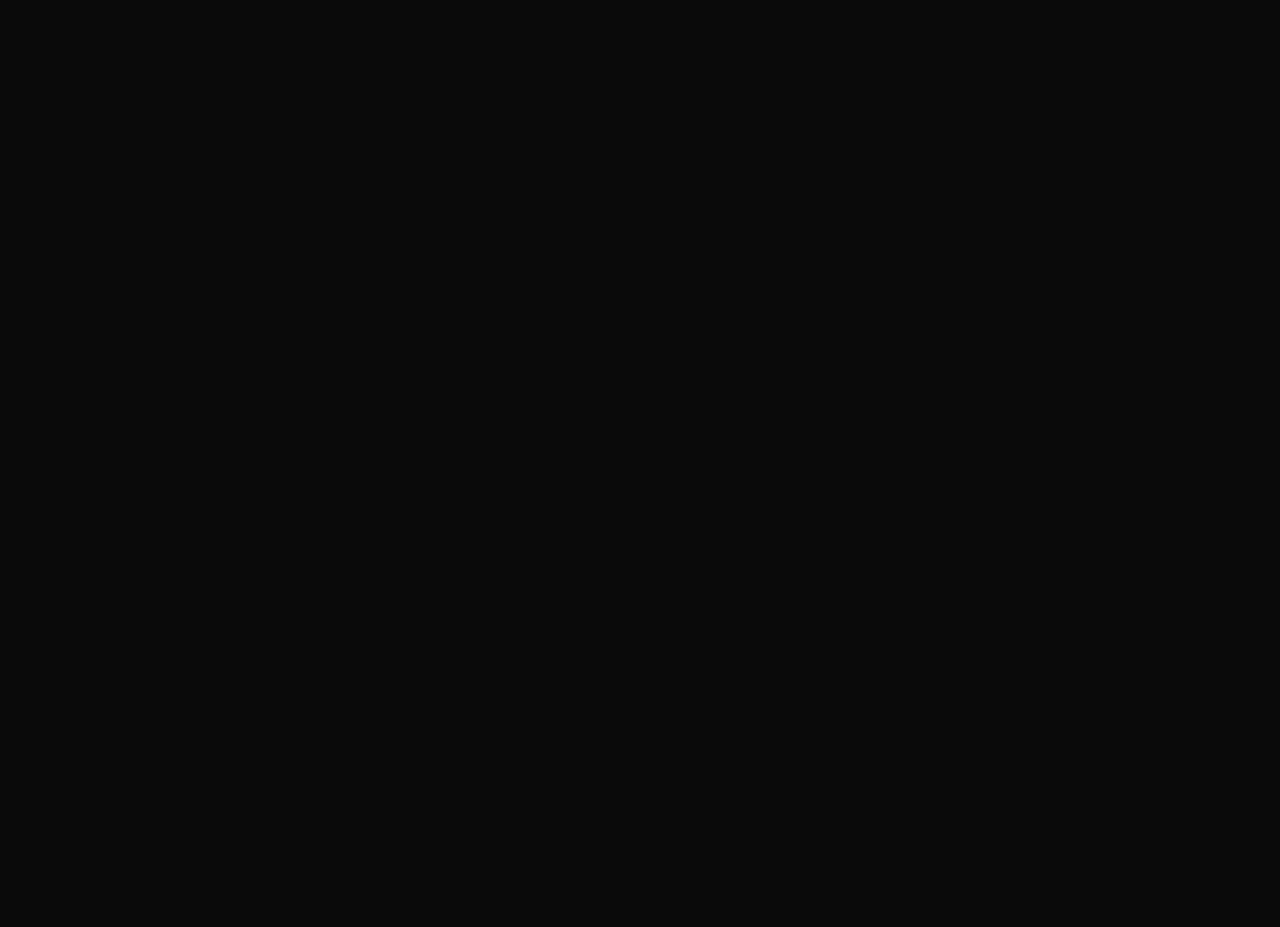
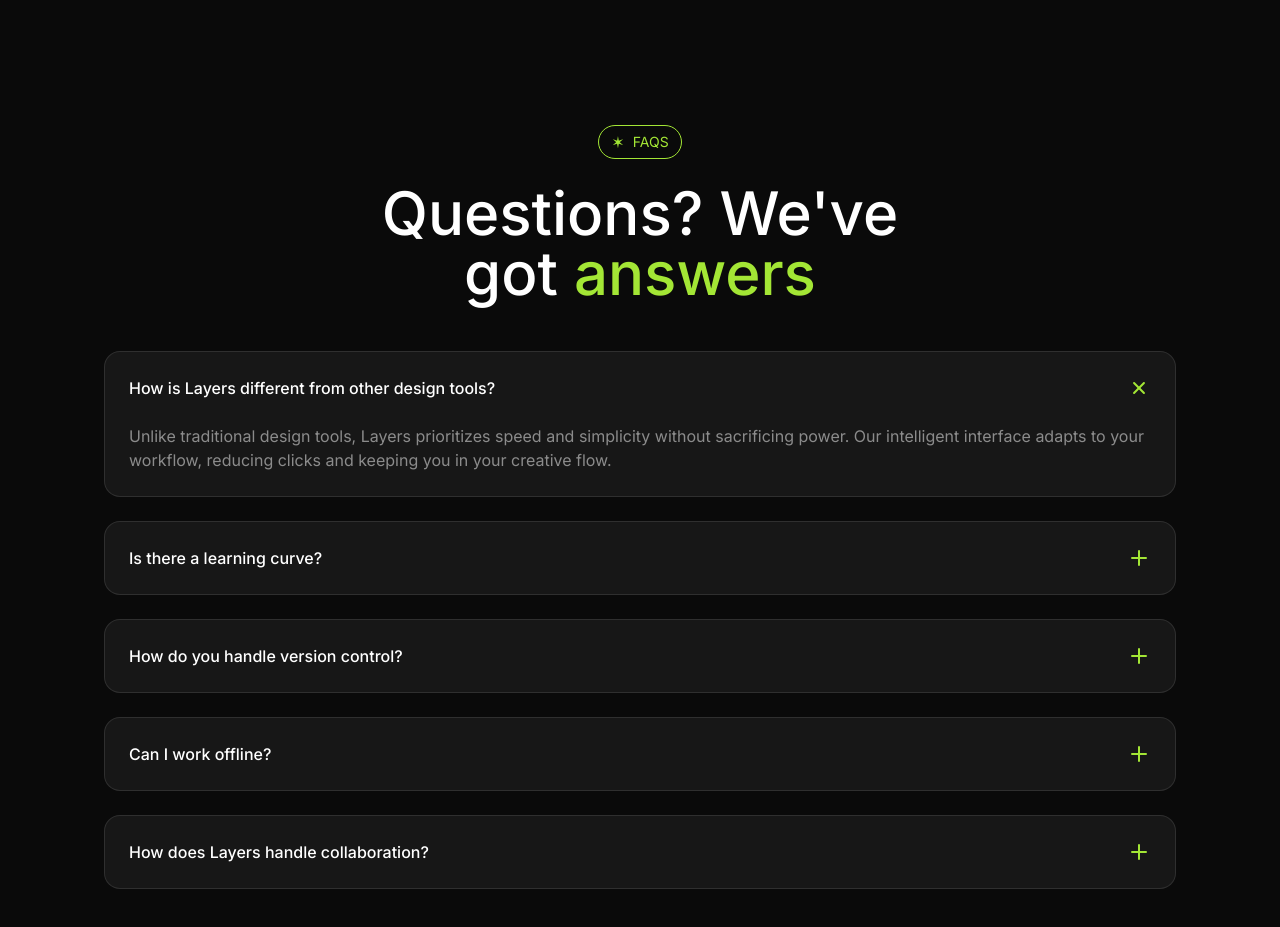
Before and after one commit to riyan047/Layers-SaaS-landing-Page, a Next.js app: page / in a window 1280 px wide. Shown: the part 3900-4827 px from the top of the page. Built offline with nearby package versions, Linux system fonts and the light colour scheme.

Commit message:
faq section

```diff
--- a/src/app/page.tsx
+++ b/src/app/page.tsx
@@ -1,3 +1,4 @@
+import Faqs from "@/sections/Faqs";
 import Features from "@/sections/Features";
 import Hero from "@/sections/Hero";
 import Integrations from "@/sections/Integrations";
@@ -14,6 +15,7 @@
             <Introduction />
             <Features/>
             <Integrations />
+            <Faqs />
         </>
     )
 }
--- a/src/sections/Faqs.tsx
+++ b/src/sections/Faqs.tsx
@@ -1,3 +1,8 @@
+import Tag from "@/components/Tag";
+import { div } from "framer-motion/client";
+import { PlusIcon } from "lucide-react";
+import { twMerge } from "tailwind-merge";
+
 const faqs = [
     {
         question: "How is Layers different from other design tools?",
@@ -22,5 +27,29 @@
 ];
 
 export default function Faqs() {
-    return <div>Faqs</div>;
+    const selectedIndex = 0;
+    return (
+        <section className="py-24">
+            <div className="container">
+                <div className="flex justify-center">
+                    <Tag>Faqs</Tag>
+                </div>
+                <h2 className="text-6xl font-medium mt-6 text-center max-w-xl mx-auto">Questions? We&apos;ve got <span className="text-lime-400">answers</span></h2>
+                <div className="mt-12 flex flex-col gap-6 ">
+                    {faqs.map((faq, faqIndex) => (
+                        <div key={faq.question} className="bg-neutral-900 rounded-2xl border border-white/10 p-6 ">
+                            <div className="flex justify-between items-center">
+                                <h3 className="font-medium">{faq.question}</h3>
+                                <PlusIcon className={twMerge("text-lime-400 flex-shrink-0 ",selectedIndex === faqIndex &&"rotate-45" )} />
+                            </div>
+                            <div className={twMerge("mt-6", selectedIndex !== faqIndex && "hidden")}>
+                                <p className="text-white/50">{faq.answer}</p>
+                            </div>
+                        </div>
+
+                    ))}
+                </div>
+            </div>
+        </section>
+    );
 }
```
